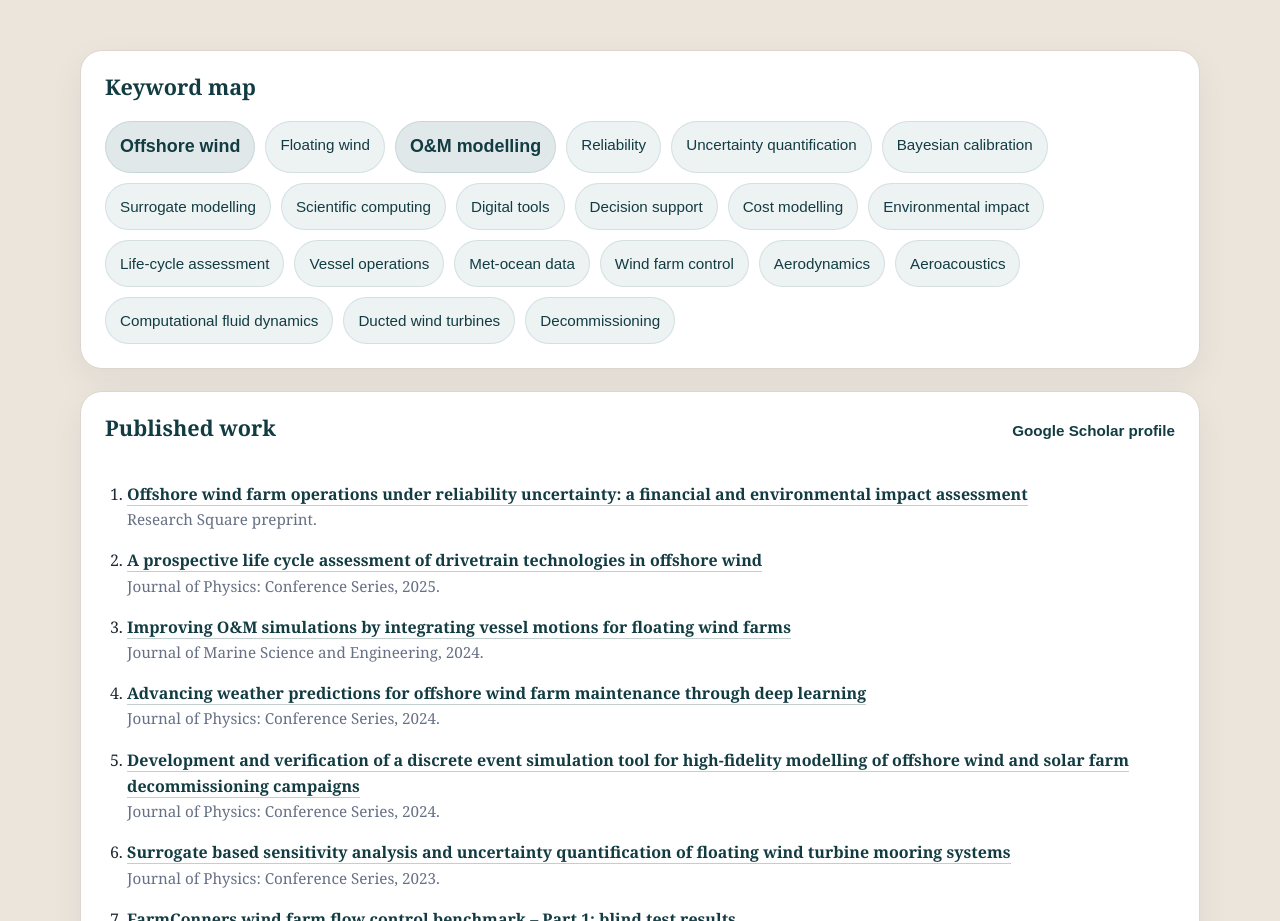
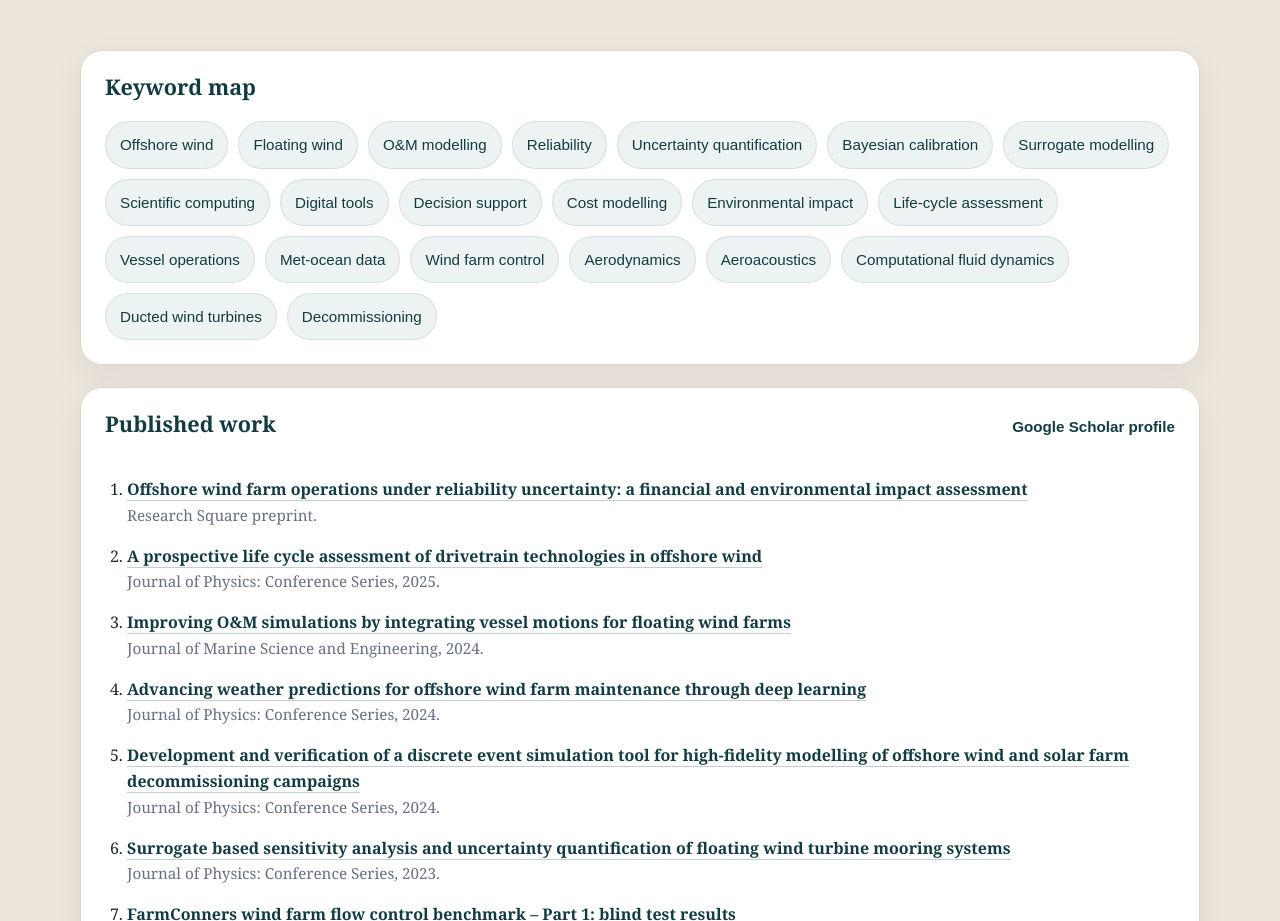
Before and after one commit to DigheVinit/DigheVinit.github.io, a plain HTML site: page index.html in a window 1280 px wide. Shown: the part 1558-2479 px from the top of the page. Drawn offline with Linux system fonts and the light colour scheme.

Commit message:
Update index.html

```diff
--- a/index.html
+++ b/index.html
@@ -74,9 +74,9 @@
       <div class="keyword-panel">
         <h3>Keyword map</h3>
         <div class="keyword-map">
-          <span class="keyword large">Offshore wind</span>
+          <span class="keyword">Offshore wind</span>
           <span class="keyword">Floating wind</span>
-          <span class="keyword large">O&amp;M modelling</span>
+          <span class="keyword">O&amp;M modelling</span>
           <span class="keyword">Reliability</span>
           <span class="keyword">Uncertainty quantification</span>
           <span class="keyword">Bayesian calibration</span>
```
